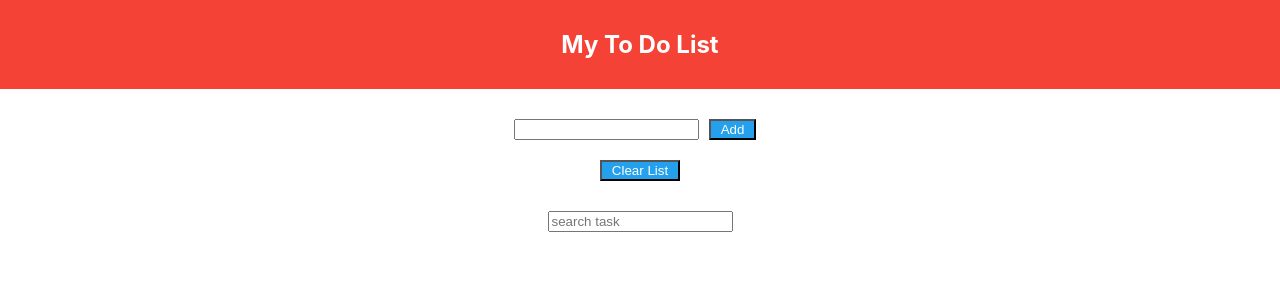
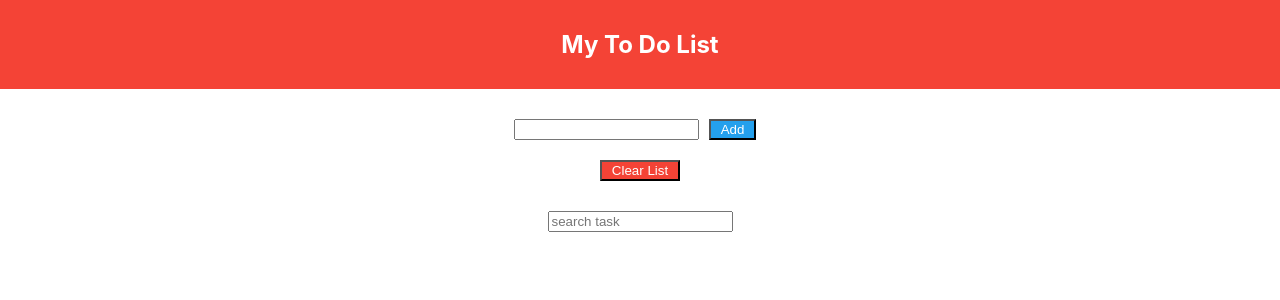
Before and after one commit to PSPenta/react-training-new, a React (Create React App) app: page / in a window 1280 px wide. Shown: the top 300 px of the page. Built offline with nearby package versions, Linux system fonts and the light colour scheme.

Commit message:
code optimised

```diff
--- a/src/App.css
+++ b/src/App.css
@@ -76,6 +76,10 @@ ul li.checked::before {
   color: white;
 }
 
+.btn-delete {
+  background-color: #f44336;
+}
+
 .close {
   position: absolute;
   right: 0;
--- a/src/App.jsx
+++ b/src/App.jsx
@@ -40,7 +40,7 @@ function App() {
         <input type={"text"} name={"task"} id={"task"} onFocus={clearFilter} />
         <button className={"btn"}>Add</button>
       </form>
-      <button className={"btn"} onClick={deleteAll}>Clear List</button><br />
+      <button className={"btn btn-delete"} onClick={deleteAll}>Clear List</button><br />
       <input type={"text"} placeholder={"search task"} name={"search"} id={"search"} value={filter} onChange={searchTask} />
       <ul>
         {
```
